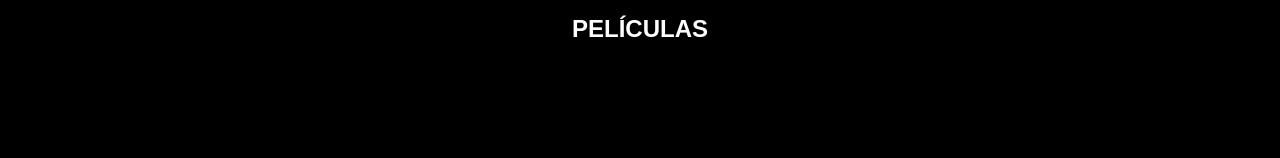
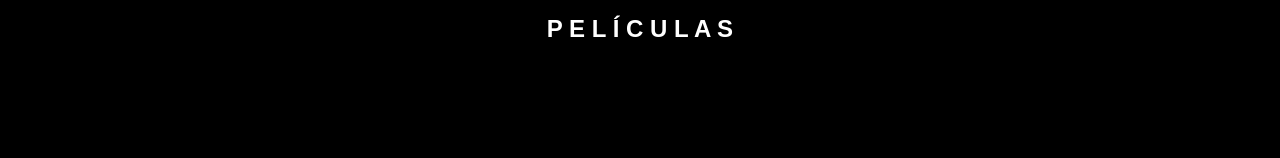
Before and after one commit to J06310/PeliculasSecci-n-001, a plain HTML site: page index.html in a window 1280 px wide. Shown: the top 158 px of the page. Drawn offline with Linux system fonts and the light colour scheme.

Commit message:
Update index.html

```diff
--- a/index.html
+++ b/index.html
@@ -181,7 +181,7 @@
 </head>
 <body>
     <header>
-        <h1>PELÍCULAS</h1>
+        <h1>P E L Í C U L A S</h1>
         <nav>
             <ul></ul>
         </nav>
```
